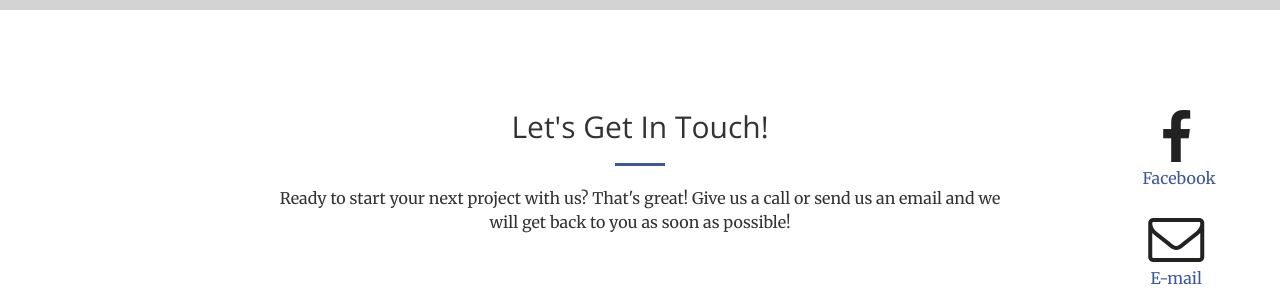
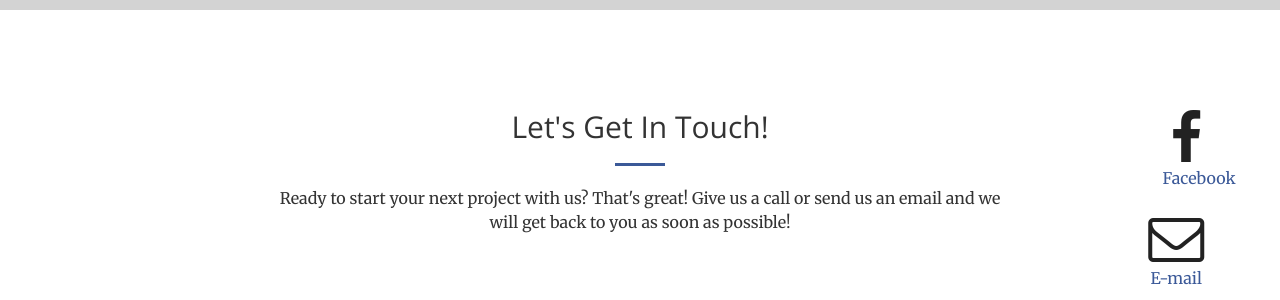
Before and after one commit to srinirover/srinirover.github.io, a Jekyll site: the page built from index.html, in a window 1280 px wide and 900 px high, scrolled down 3542 px. Shown: the part 150-450 px from the top of the window. Built offline with Jekyll 4.4.1, drawn with Linux system fonts in a browser that asks for light colours.

Commit message:
Update contact.html

```diff
--- a/_includes/contact.html
+++ b/_includes/contact.html
@@ -6,7 +6,7 @@
                 <hr class="primary">
                 <p>Ready to start your next project with us? That's great! Give us a call or send us an email and we will get back to you as soon as possible!</p>
             </div>
-        <div class="col-lg-1 col-lg-offset-1 text-center">
+        <div class="col-lg-1 col-lg-offset-1 text-center" style="padding-left:3%;">
             <a href="https://www.facebook.com/HMWCHENNAI/">
                 <i class="fa fa-facebook fa-3x wow bounceIn" data-wow-delay=".1s"></i>
                 <p>Facebook</p>
```
